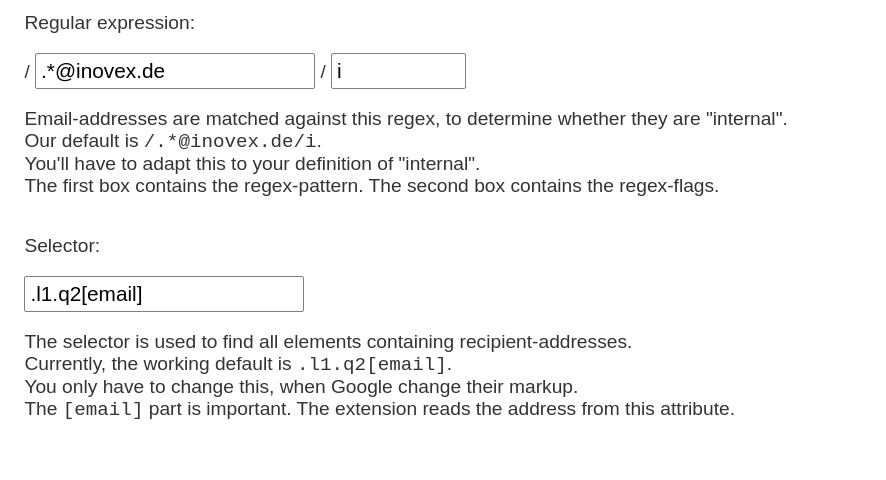
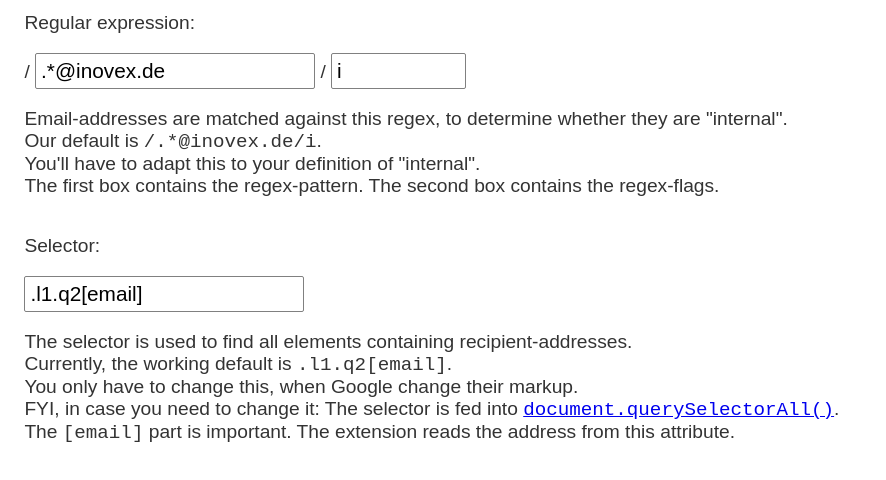
Before and after one commit to inovex/external-address-highlighter, a browser extension: page src/options/template.html in a window 1280 px wide. Shown: the part 230-710 px from the top of the page, without its empty margins (0-886 px from the left). Drawn offline with Linux system fonts and the light colour scheme.

Commit message:
add hint (#8)

```diff
--- a/src/options/template.html
+++ b/src/options/template.html
@@ -45,7 +45,8 @@
           The selector is used to find all elements containing recipient-addresses.<br>
           Currently, the working default is <code>.l1.q2[email]</code>.<br>
           You only have to change this, when Google change their markup.<br>
-          The <code>[email]</code> part is important. The extension reads the address from this attribute.
+          FYI, in case you need to change it: The selector is fed into <code><a href="https://developer.mozilla.org/en-US/docs/Web/API/Document/querySelectorAll">document.querySelectorAll()</a></code>.<br>
+          The <code>[email]</code> part is important. The extension reads the address from this attribute.<br>
         </p>
       </fieldset>
     </form>
```
